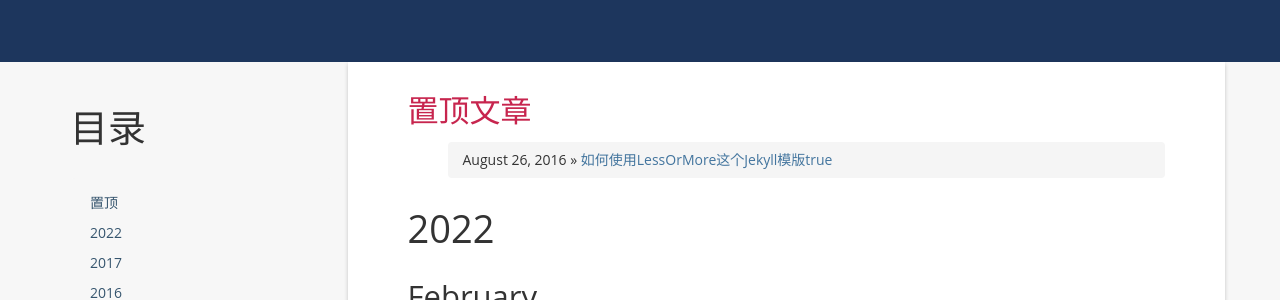
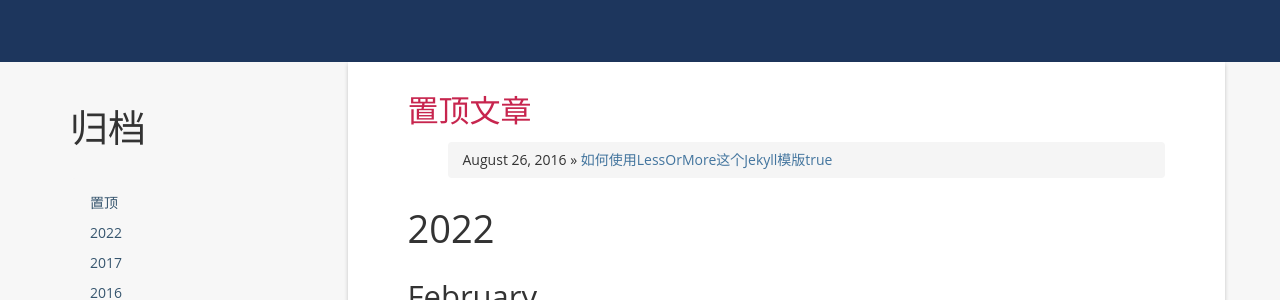
Before and after one commit to Snownight22/cassidyblog, a Jekyll site: the page built from index.html, in a window 1280 px wide and 900 px high. Shown: the part 215-515 px from the top of the window. Built offline with Jekyll 4.4.1, drawn with Linux system fonts in a browser that asks for light colours; nearby versions of some CDN libraries; a script that is not in the unit is left out; the list of posts is cut into pages by our own code; comment, search, counter and statistics services are not loaded.

Commit message:
modify sth.

```diff
--- a/categories/index.html
+++ b/categories/index.html
@@ -9,7 +9,7 @@ header: Posts By Category
     <div class="col-md-3">
       <div class="sidebar hidden-print" role="complementary">
         <div id="navigation">
-        	<h1>目录</h1>
+        	<h1>导肮</h1>
       		<ul class="nav sidenav">
 				{% if site.categories.first[0] == null %}
 					{% for category in site.categories %}
--- a/index.html
+++ b/index.html
@@ -7,7 +7,7 @@ layout: default
         <div class="col-md-3">
           <div class="sidebar hidden-print" role="complementary">
             <div id="navigation">
-              <h1>目录</h1>
+              <h1>归档</h1>
               <ul class="nav sidenav">
                 {% capture topping %}false{% endcapture %}
                 {% for post in site.posts  %}
```
